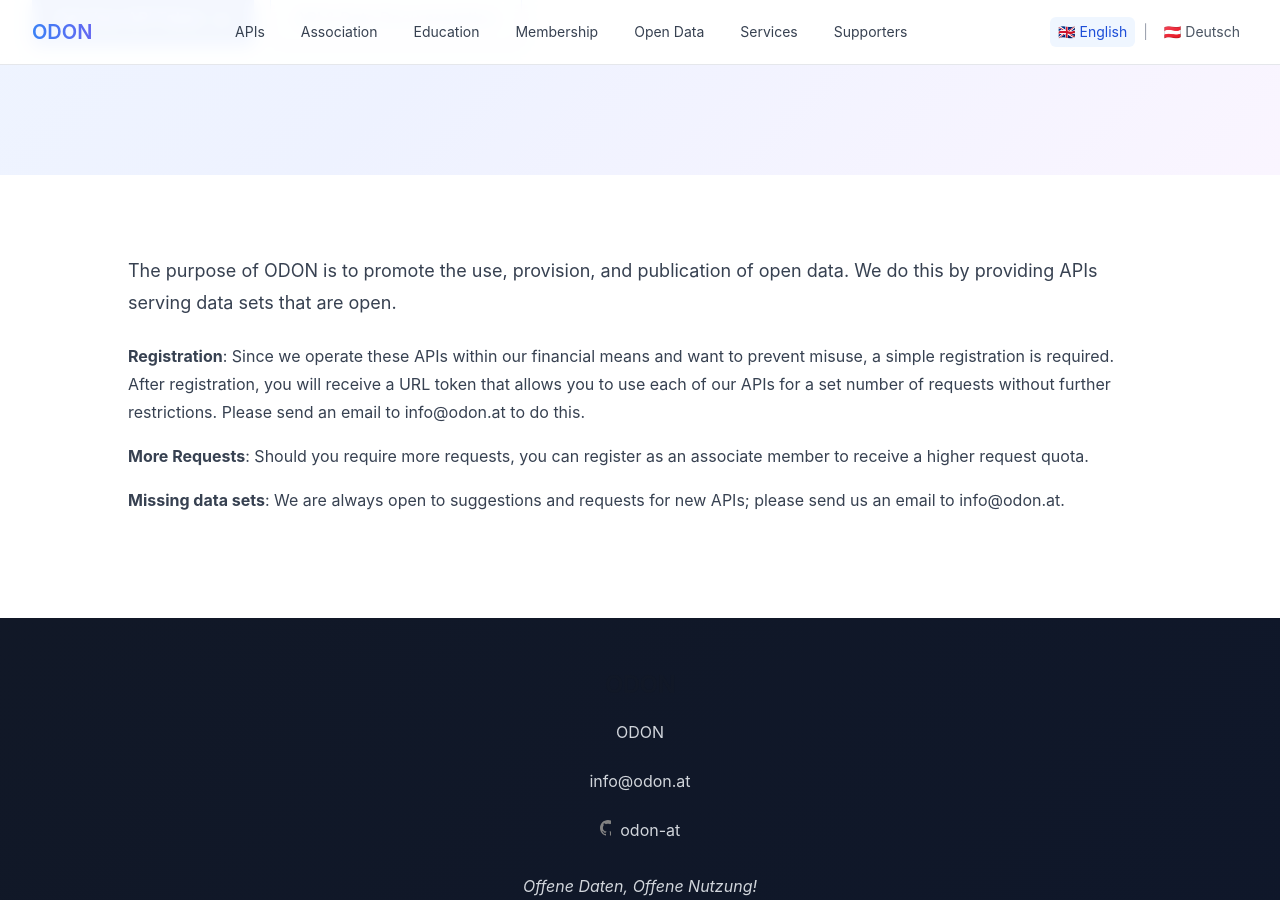
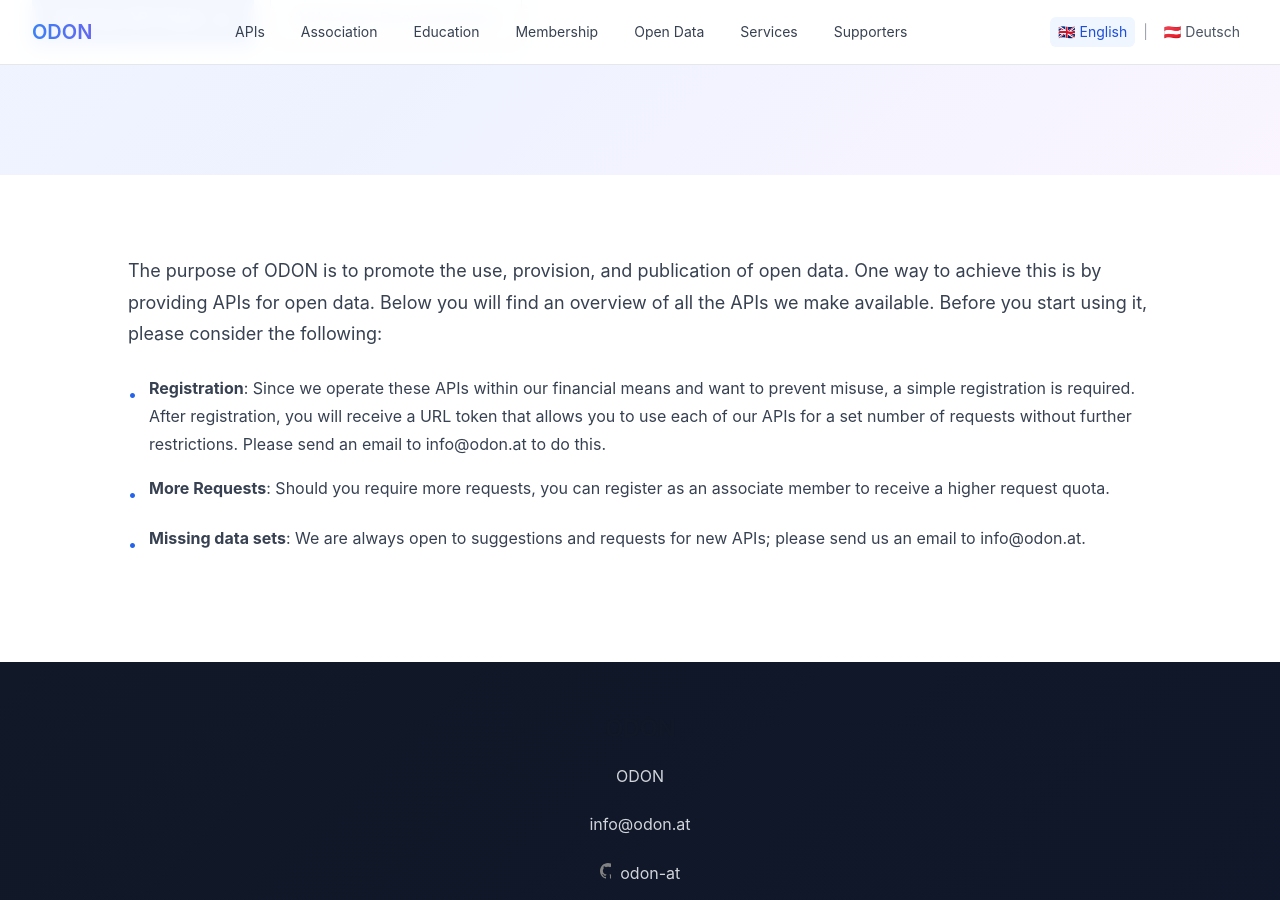
Before and after one commit to verein-odon/verein-odon.github.io, a Jekyll site: the page built from docs/en/apis.md, in a window 1280 px wide and 900 px high, scrolled down 545 px. Built offline with Jekyll 4.4.1, drawn with Linux system fonts in a browser that asks for light colours.

Commit message:
Going back to bullet design for unordered list

```diff
--- a/docs/en/apis.md
+++ b/docs/en/apis.md
@@ -10,18 +10,21 @@
   <div class="container">
     <div class="content-section">
       <p>
-        The purpose of ODON is to promote the use, provision, and publication of open data. We do this by providing APIs serving data sets that are open.
+        The purpose of ODON is to promote the use, provision, and publication of open data. One way to achieve this is by providing APIs for open data. Below you will find an overview of all the APIs we make available. Before you start using it, please consider the following:
       </p>
       <ul>
         <li>
+          <span class="bullet">•</span>
           <span><b>Registration</b>:
           Since we operate these APIs within our financial means and want to prevent misuse, a simple registration is required. After registration, you will receive a URL token that allows you to use each of our APIs for a set number of requests without further restrictions. Please send an email to info@odon.at to do this.</span>
         </li>
         <li>
+          <span class="bullet">•</span>
           <span><b>More Requests</b>:
           Should you require more requests, you can register as an associate member to receive a higher request quota.</span>
         </li>
         <li>
+          <span class="bullet">•</span>
           <span><b>Missing data sets</b>:
           We are always open to suggestions and requests for new APIs; please send us an email to info@odon.at.</span>
         </li>
```
